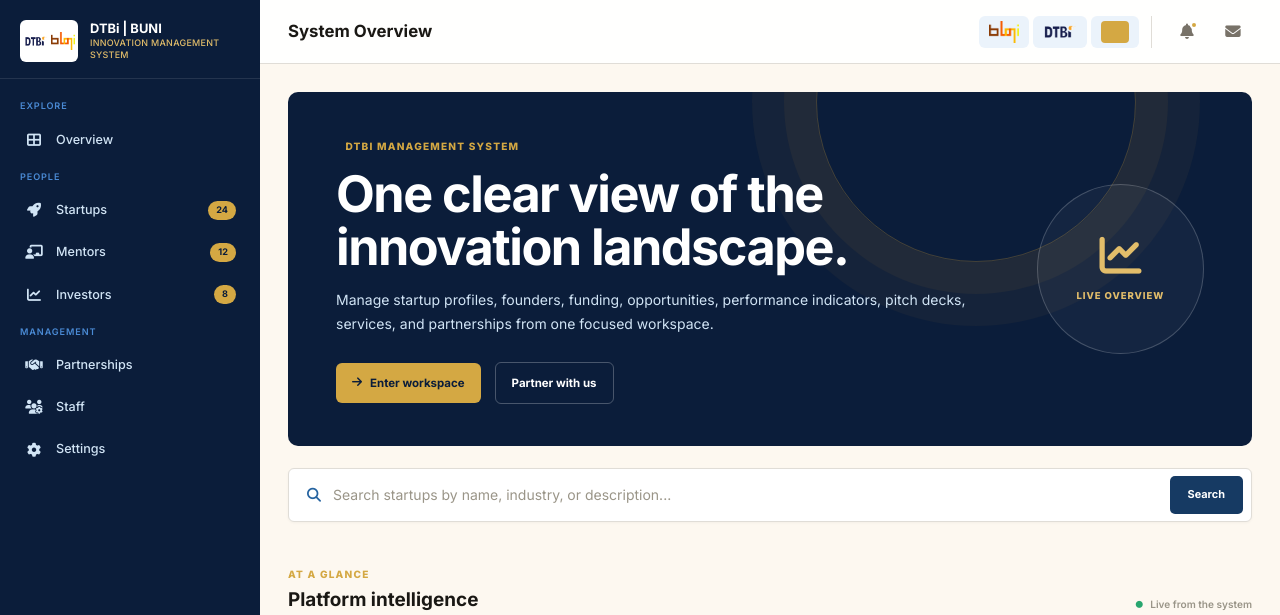
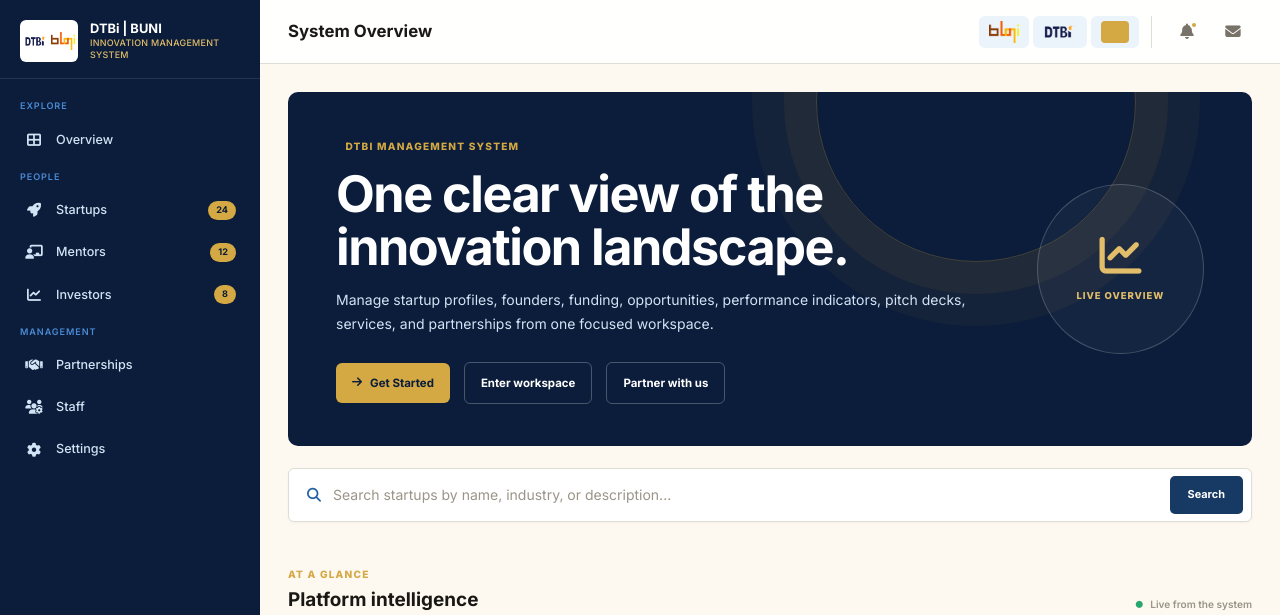
Before and after one commit to kapingantony/DTBiSystem, a Django app: template templates/landing.html in a window 1280 px wide. Shown: the top 615 px of the page. Run offline with Django 5.2, Linux system fonts and the light colour scheme; the template is opened without the code that fills it, so the values that code supplies are empty.

Commit message:
Make register the primary CTA on landing
Update templates/landing.html to make the registration link the primary call-to-action (text: “Get Started”, url staff:register) and demote login to a secondary action. Preserves the partnership link. Also includes updated .pyc bytecode files (auto-generated) from recent builds.

```diff
--- a/templates/landing.html
+++ b/templates/landing.html
@@ -11,7 +11,8 @@
             <h1>One clear view of the innovation landscape.</h1>
             <p>Manage startup profiles, founders, funding, opportunities, performance indicators, pitch decks, services, and partnerships from one focused workspace.</p>
             <div class="overview-actions">
-                <a href="{% url 'staff:user_login' %}" class="overview-primary-action"><i class="fas fa-arrow-right"></i> Enter workspace</a>
+                <a href="{% url 'staff:register' %}" class="overview-primary-action"><i class="fas fa-arrow-right"></i> Get Started</a>
+                <a href="{% url 'staff:user_login' %}" class="overview-secondary-action">Enter workspace</a>
                 <a href="{% url 'staff:partnership_form' %}" class="overview-secondary-action">Partner with us</a>
             </div>
         </div>
```
